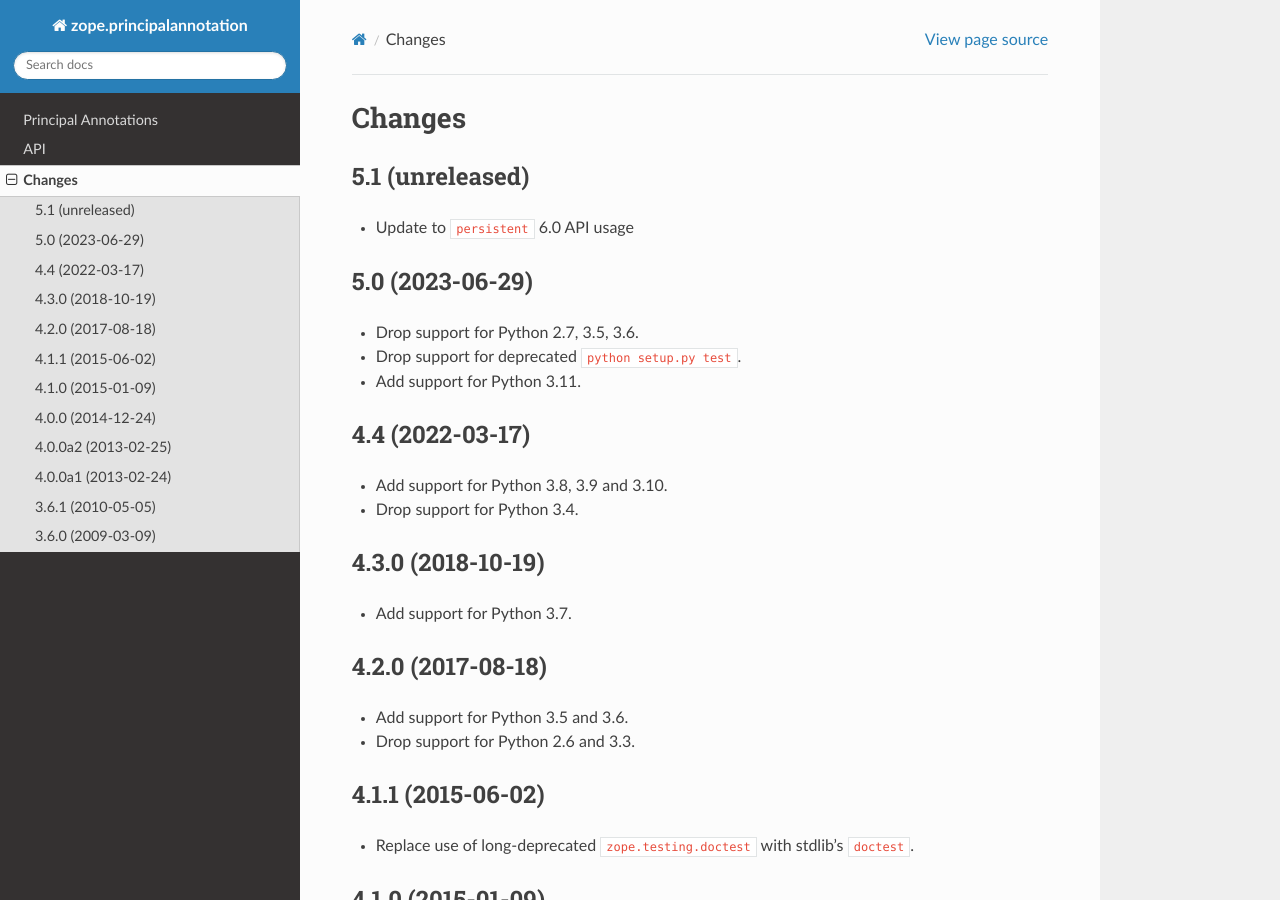
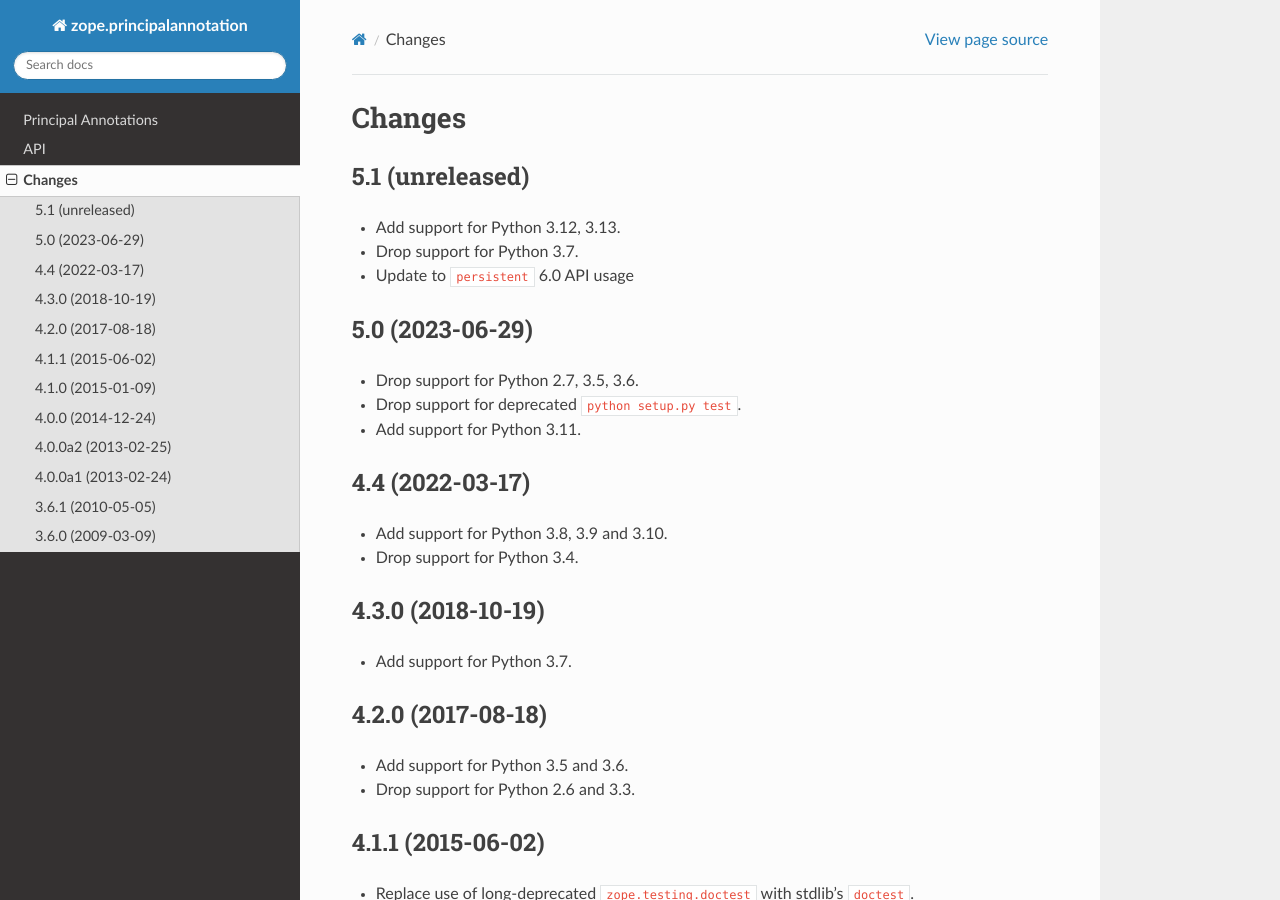
Before and after one commit to zopefoundation/zope.principalannotation, a Sphinx documentation site: the page built from docs/changelog.rst, in a window 1280 px wide and 900 px high. Built offline with Sphinx 7.4.7 and the Read the Docs theme 3.1.0, drawn with Linux system fonts in a browser that asks for light colours; some of the changed text lies outside the part shown.

Commit message:
Update Python version support. (#15)
* Drop support for Python 3.7.
* Add support for Python 3.12, 3.13.

```diff
--- a/CHANGES.rst
+++ b/CHANGES.rst
@@ -4,6 +4,10 @@
 
 5.1 (unreleased)
 ================
+
+- Add support for Python 3.12, 3.13.
+
+- Drop support for Python 3.7.
 
 - Update to ``persistent`` 6.0 API usage
 
--- a/docs/conf.py
+++ b/docs/conf.py
@@ -1,4 +1,3 @@
-# -*- coding: utf-8 -*-
 #
 # zope.app.apidoc documentation build configuration file, created by
 # sphinx-quickstart on Tue Sep 13 15:00:43 2016.
@@ -21,7 +20,10 @@
 # sys.path.insert(0, os.path.abspath('.'))
 import os
 import sys
+
 import pkg_resources
+
+
 sys.path.append(os.path.abspath('../src'))
 rqmt = pkg_resources.require('zope.principalannotation')[0]
 
@@ -46,10 +48,7 @@
 templates_path = ['_templates']
 
 # The suffix(es) of source filenames.
-# You can specify multiple suffix as a list of string:
-#
-# source_suffix = ['.rst', '.md']
-source_suffix = '.rst'
+source_suffix = {'.rst': 'restructuredtext'}
 
 # The encoding of source files.
 #
@@ -59,9 +58,9 @@
 master_doc = 'index'
 
 # General information about the project.
-project = u'zope.principalannotation'
-copyright = u'2017, Zope Community'
-author = u'Zope Community'
+project = 'zope.principalannotation'
+copyright = '2017-2024, Zope Community'
+author = 'Zope Community'
 
 # The version info for the project you're documenting, acts as replacement for
 # |version| and |release|, also used in various other places throughout the
@@ -77,7 +76,7 @@
 #
 # This is also used if you do content translation via gettext catalogs.
 # Usually you set "language" from the command line for these cases.
-language = None
+language = 'en'
 
 # There are two options for replacing |today|: either, you set today to some
 # non-false value, then it is used:
@@ -156,8 +155,8 @@
 # html_logo = None
 
 # The name of an image file (relative to this directory) to use as a favicon of
-# the docs.  This file should be a Windows icon file (.ico) being 16x16 or 32x32
-# pixels large.
+# the docs.  This file should be a Windows icon file (.ico) being 16x16 or
+# 32x32 pixels large.
 #
 # html_favicon = None
 
@@ -249,29 +248,32 @@
 # -- Options for LaTeX output ---------------------------------------------
 
 latex_elements = {
-     # The paper size ('letterpaper' or 'a4paper').
-     #
-     # 'papersize': 'letterpaper',
+    # The paper size ('letterpaper' or 'a4paper').
+    #
+    # 'papersize': 'letterpaper',
 
-     # The font size ('10pt', '11pt' or '12pt').
-     #
-     # 'pointsize': '10pt',
+    # The font size ('10pt', '11pt' or '12pt').
+    #
+    # 'pointsize': '10pt',
 
-     # Additional stuff for the LaTeX preamble.
-     #
-     # 'preamble': '',
+    # Additional stuff for the LaTeX preamble.
+    #
+    # 'preamble': '',
 
-     # Latex figure (float) alignment
-     #
-     # 'figure_align': 'htbp',
+    # Latex figure (float) alignment
+    #
+    # 'figure_align': 'htbp',
 }
 
 # Grouping the document tree into LaTeX files. List of tuples
 # (source start file, target name, title,
 #  author, documentclass [howto, manual, or own class]).
 latex_documents = [
-    (master_doc, 'zopeprincipalannotation.tex', u'zope.principalannotation Documentation',
-     u'Zope Community', 'manual'),
+    (master_doc,
+     'zopeprincipalannotation.tex',
+     'zope.principalannotation Documentation',
+     'Zope Community',
+     'manual'),
 ]
 
 # The name of an image file (relative to this directory) to place at the top of
@@ -312,9 +314,11 @@
 # One entry per manual page. List of tuples
 # (source start file, name, description, authors, manual section).
 man_pages = [
-    (master_doc, 'zopeprincipalannotation', u'zope.principalannotation Documentation',
-     [author], 1)
-]
+    (master_doc,
+     'zopeprincipalannotation',
+     'zope.principalannotation Documentation',
+     [author],
+     1)]
 
 # If true, show URL addresses after external links.
 #
@@ -327,8 +331,12 @@
 # (source start file, target name, title, author,
 #  dir menu entry, description, category)
 texinfo_documents = [
-    (master_doc, 'zopeprincipalannotation', u'zope.principalannotation Documentation',
-     author, 'zopeprincipalannotation', 'One line description of project.',
+    (master_doc,
+     'zopeprincipalannotation',
+     'zope.principalannotation Documentation',
+     author,
+     'zopeprincipalannotation',
+     'One line description of project.',
      'Miscellaneous'),
 ]
 
@@ -351,17 +359,30 @@
 
 # Example configuration for intersphinx: refer to the Python standard library.
 intersphinx_mapping = {
-    'https://docs.python.org/': None,
-    'https://zopeannotation.readthedocs.io/en/latest/': None,
-    'https://zopesecurity.readthedocs.io/en/latest/': None,
-    'https://zopelocation.readthedocs.io/en/latest/': None,
-    'https://persistent.readthedocs.io/en/latest/': None,
+    'python': (
+        'https://docs.python.org/',
+        None),
+    'zopeannotation': (
+        'https://zopeannotation.readthedocs.io/en/latest/',
+        None),
+    'zopesecurity': (
+        'https://zopesecurity.readthedocs.io/en/latest/',
+        None),
+    'zopelocation': (
+        'https://zopelocation.readthedocs.io/en/latest/',
+        None),
+    'persistent': (
+        'https://persistent.readthedocs.io/en/latest/',
+        None),
 }
 
-extlinks = {'issue': ('https://github.com/zopefoundation/zope.principalannotation/issues/%s',
-                      'issue #'),
-            'pr': ('https://github.com/zopefoundation/zope.principalannotation/pull/%s',
-                   'pull request #')}
+extlinks = {
+    'issue': (
+        'https://github.com/zopefoundation/zope.principalannotation/issues/%s',
+        'issue #'),
+    'pr': (
+        'https://github.com/zopefoundation/zope.principalannotation/pull/%s',
+        'pull request #')}
 
 autodoc_default_flags = [
     'members',
--- a/setup.cfg
+++ b/setup.cfg
@@ -1,7 +1,5 @@
 # Generated from:
 # https://github.com/zopefoundation/meta/tree/master/config/pure-python
-[bdist_wheel]
-universal = 0
 
 [flake8]
 doctests = 1
--- a/setup.py
+++ b/setup.py
@@ -50,11 +50,12 @@ setup(
         'License :: OSI Approved :: Zope Public License',
         'Programming Language :: Python',
         'Programming Language :: Python :: 3',
-        'Programming Language :: Python :: 3.7',
         'Programming Language :: Python :: 3.8',
         'Programming Language :: Python :: 3.9',
         'Programming Language :: Python :: 3.10',
         'Programming Language :: Python :: 3.11',
+        'Programming Language :: Python :: 3.12',
+        'Programming Language :: Python :: 3.13',
         'Programming Language :: Python :: Implementation :: CPython',
         'Programming Language :: Python :: Implementation :: PyPy',
         'Natural Language :: English',
@@ -67,7 +68,7 @@ setup(
     packages=find_packages('src'),
     package_dir={'': 'src'},
     namespace_packages=['zope'],
-    python_requires='>=3.7',
+    python_requires='>=3.8',
     extras_require={
         'test': TESTS_REQUIRE,
         'docs': [
```
Also changed, not shown: pyproject.toml (added, +21 -0 lines), .meta.toml, .pre-commit-config.yaml (added), 4 other files.
